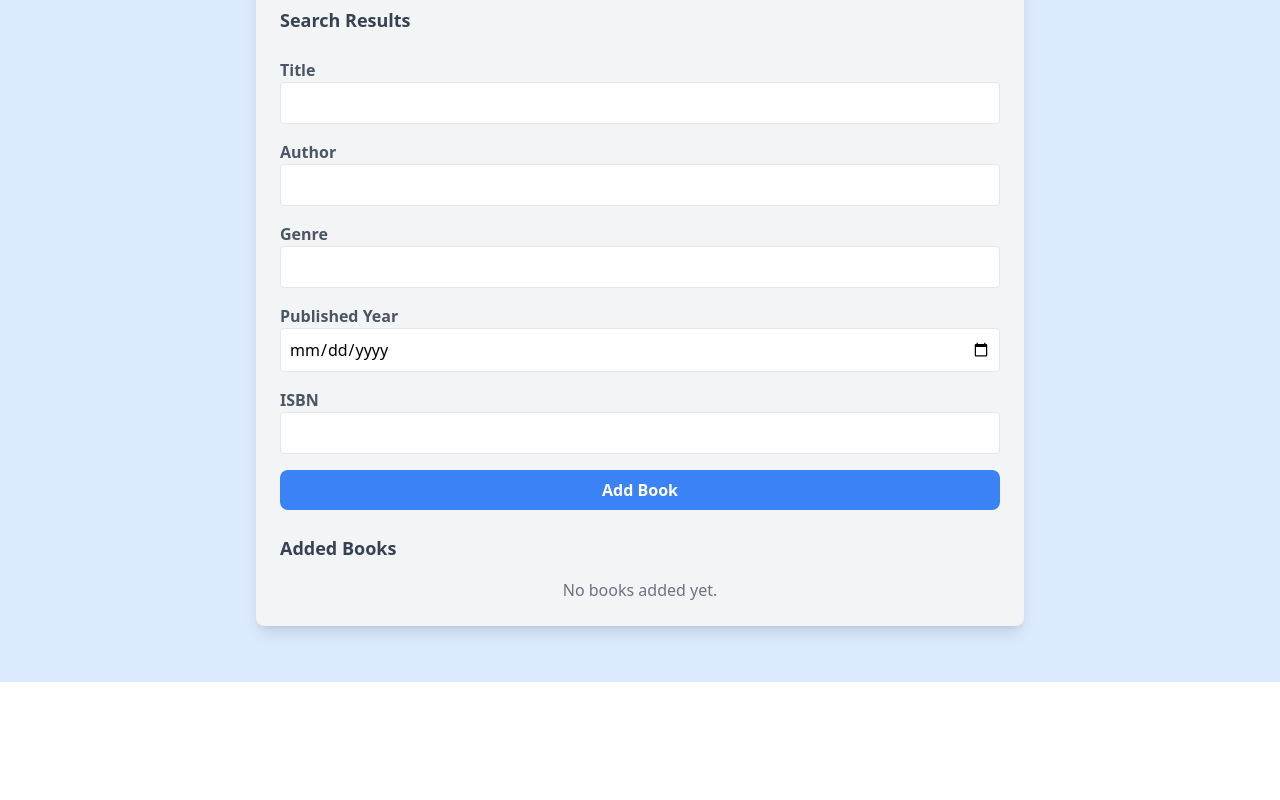
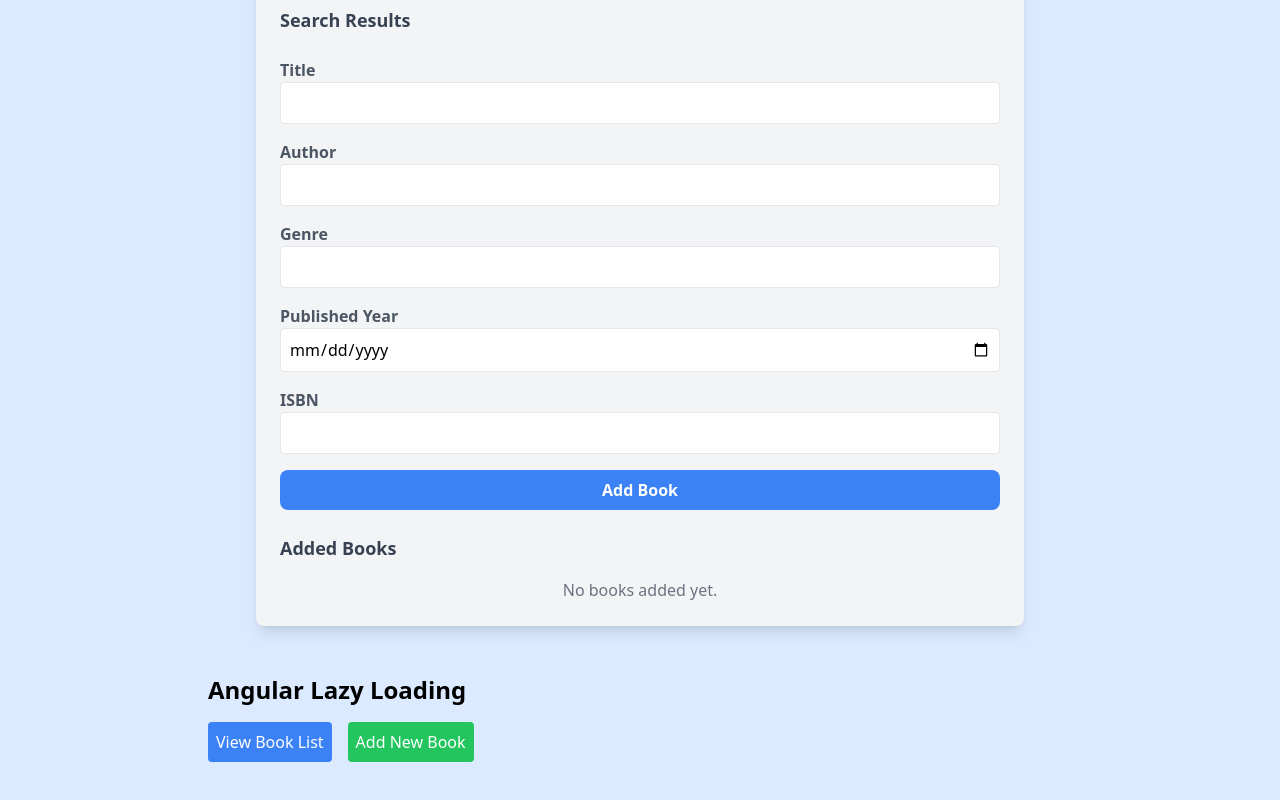
Before and after one commit to Alakh11/Book-Management-System-Angular, an Angular app: page /book-form in a window 1280 px wide. Before the commit this address led to /books. Shown: the part 428-1228 px from the top of the page. Before the commit the page ends 1110 px from the top, so only its background shows below. Built offline with nearby package versions, Linux system fonts and the light colour scheme.

Commit message:
Add lazy loading feature for Book components

```diff
--- a/src/app/app-routing.module.ts
+++ b/src/app/app-routing.module.ts
@@ -5,10 +5,18 @@ import { BookListComponent } from './components/book-list/book-list.component';
 
 const routes: Routes = [
 { path: '', redirectTo: '/books', pathMatch: 'full' }, // Redirect to empty path to default route
+{
+  path: 'book-list',
+  loadChildren: () => import('src/app/components/book-list/book-list.module').then(m => m.BookListModule)
+},
+{
+  path: 'book-form',
+  loadChildren: () => import('src/app/components/book-form/book-form.module').then(m => m.BookFormModule)
+},
+{ path: '', redirectTo: '/book-list', pathMatch: 'full' },
 { path: 'books', component: BookListComponent }, // Define your routes
 { path: 'add-book', component: BookFormComponent },
 { path: '**', redirectTo: '/books' },// Wildcard route to catch undefined routes
-//{ loadChildren: () => import('./components/book-form/book-form.module').then(m => m.BookFormModule) }
 ];
 
 @NgModule({
--- a/src/app/app.component.html
+++ b/src/app/app.component.html
@@ -11,5 +11,17 @@
     <div class="mb-8">
       <app-book-form></app-book-form>
     </div>
+
+    <div class="container mx-auto p-4">
+      <h1 class="text-2xl font-bold mb-4">Angular Lazy Loading </h1>
+
+      <!-- Links to Lazy-Loaded Modules -->
+      <div class="flex space-x-4 mb-8">
+        <a routerLink="/book-list" class="p-2 bg-blue-500 text-white rounded hover:bg-blue-600">View Book List</a>
+        <a routerLink="/book-form" class="p-2 bg-green-500 text-white rounded hover:bg-green-600">Add New Book</a>
+      </div>
+
+      <!-- Display Content of Lazy-Loaded Components -->
   </div>
 </div>
+</div>
```
Also changed, not shown: src/app/components/book-form/book-form-routing.module.ts (added, +13 -0 lines), src/app/components/book-list/book-list-routing.module.ts (added, +13 -0 lines).
